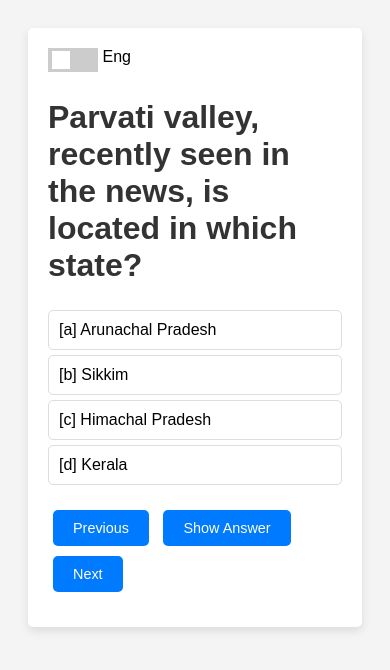
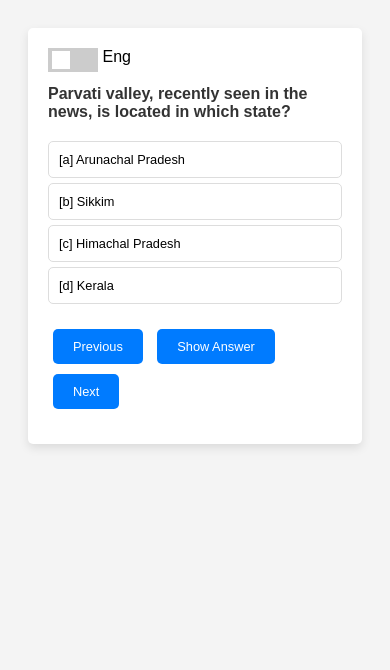
Before and after one commit to testhub24x7/TestCA70, a plain HTML site: page index.html in a window 390 px wide. Drawn offline with Linux system fonts and the light colour scheme.

Commit message:
Update style.css

```diff
--- a/style.css
+++ b/style.css
@@ -115,31 +115,31 @@ input:checked + .slider:before {
 @media screen and (max-width: 768px) {
     /* For tablets and small screens */
     #question {
-        font-size: 2.5em;
+        font-size: 1.5em;
     }
 
-    #options {
-        font-size: 1.2em;
+    #options, #feedback, #note {
+        font-size: 1em;
     }
 
     button {
         padding: 12px 25px;
-        font-size: 1em;
+        font-size: 0.8em;
     }
 }
 
 @media screen and (max-width: 480px) {
     /* For mobile screens */
     #question {
-        font-size: 2em; /* Smaller font size for mobile */
+        font-size: 1em; /* Smaller font size for mobile */
     }
 
-    #options {
-        font-size: 1em; /* Adjust paragraph font for mobile */
+    #options, #feedback, #note {
+        font-size: 0.8em; /* Adjust paragraph font for mobile */
     }
 
     button {
         padding: 10px 20px;
-        font-size: 0.9em; /* Smaller button text on mobile */
+        font-size: 0.8em; /* Smaller button text on mobile */
     }
 }
```
